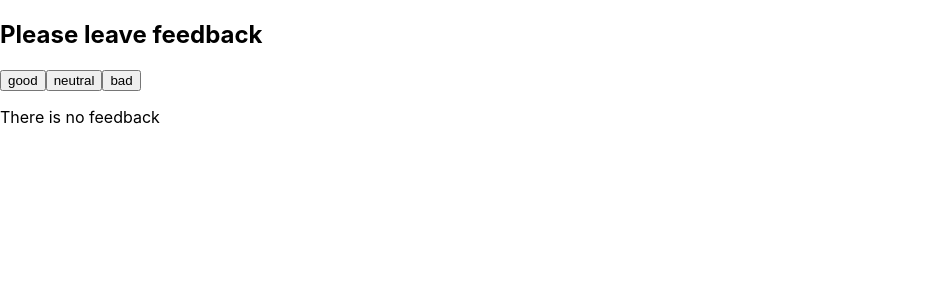
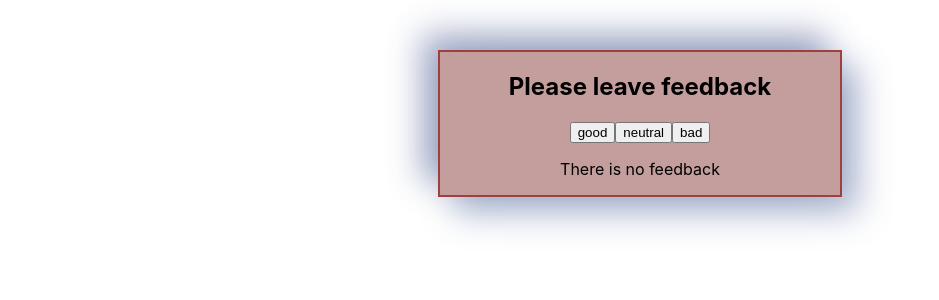
Before and after one commit to MarkBellinzon/goit-react-hw-02-feedback, a React (Create React App) app: page / in a window 1280 px wide. Shown: the top 300 px of the page, without its empty margins (0-939 px from the left). Built offline with nearby package versions, Linux system fonts and the light colour scheme.

Commit message:
app_module

```diff
--- a/src/components/App.jsx
+++ b/src/components/App.jsx
@@ -1,4 +1,5 @@
 import React, { Component } from 'react';
+import css from './App.module.css'
 
 import { Statistics } from './Statistics/Statistics';
 import { FeedbackOptions } from './FeedbackOptions/FeedbackOptions';
@@ -33,7 +34,7 @@ export class App extends Component {
   render() {
     const { good, neutral, bad } = this.state;
     return (
-      <>
+      <div className={css.form}>
         <Section>
           <FeedbackOptions
             options={this.state}
@@ -52,7 +53,7 @@ export class App extends Component {
             />
           )}
         </Section>
-      </>
+      </div>
     );
   }
 }
--- /dev/null
+++ b/src/components/App.module.css
@@ -0,0 +1,11 @@
+.form {
+  display: flex;
+  flex-direction: column;
+  text-align: center;
+  margin: 50px auto;
+  width: 400px;
+  border: 2px solid rgb(158, 64, 64);
+  box-shadow: 1rem 1rem 2rem rgba(63, 84, 145, 0.435),
+    -1rem -1rem 2rem rgb(38, 60, 125, 0.435);
+  background-color: rgb(196, 157, 157);
+}
```
Also changed, not shown: src/index.css (line endings or trailing spaces).
